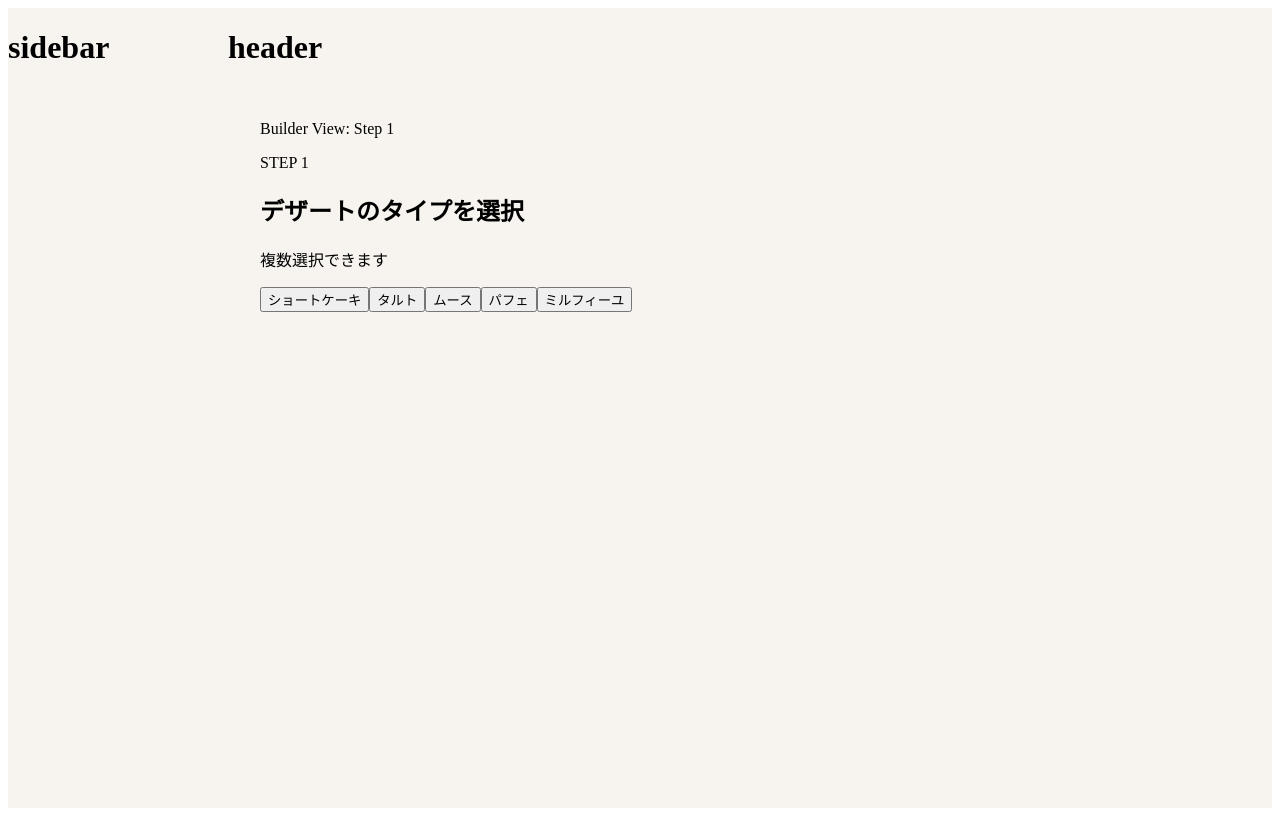
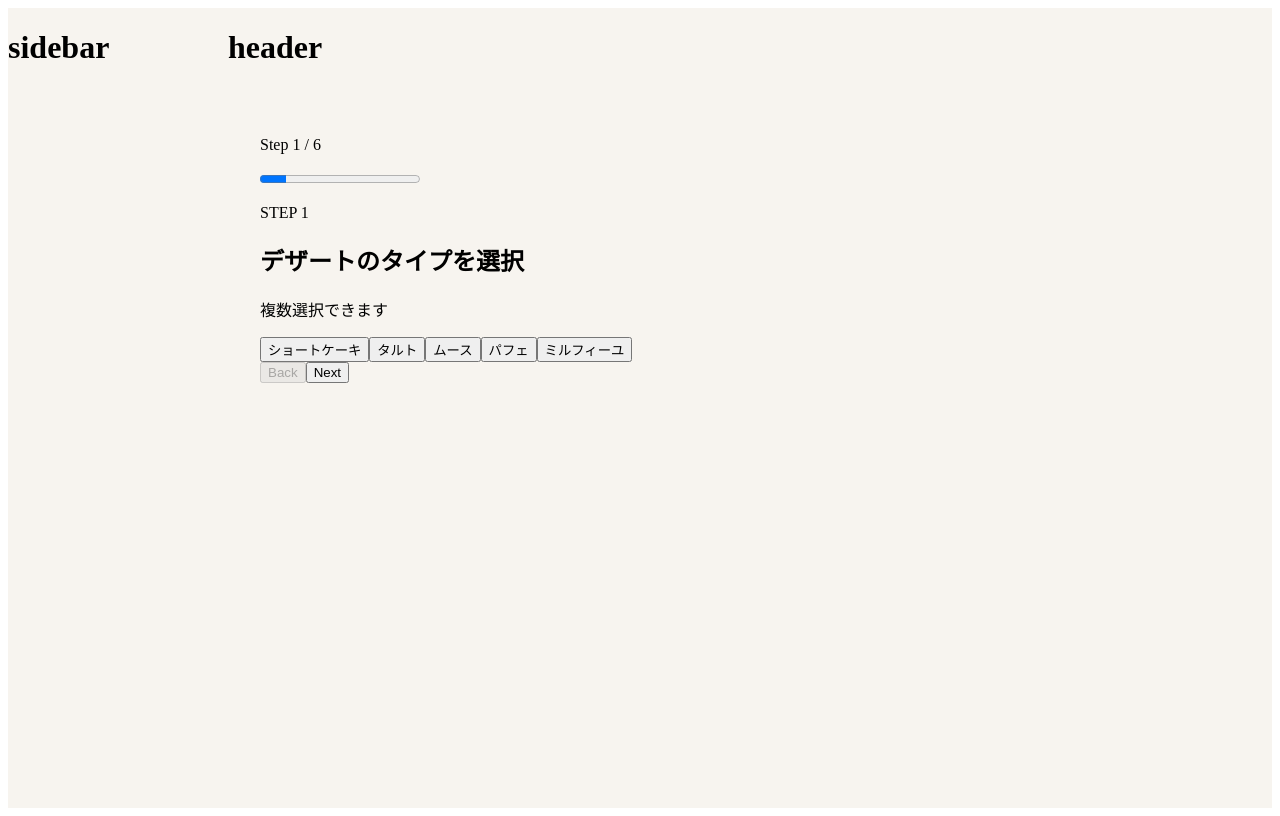
Before and after one commit to usamiyouhei/dessert_idea_builder, a Next.js app: page /idea-builder in a window 1280 px wide. Built offline with nearby package versions, Linux system fonts and the light colour scheme.

Commit message:
update BuilderView

```diff
--- a/src/components/builder/BuilderView.tsx
+++ b/src/components/builder/BuilderView.tsx
@@ -1,15 +1,18 @@
-import React, { ReactNode } from "react";
+import { ReactNode } from "react";
+import styles from "./BuilderView.module.scss";
+import StepProgress from "./StepProgress/StepProgress";
+import StepNavigation from "./StepNavigation/StepNavigation";
 
 type BuilderViewProps = {
   step: number;
   children: ReactNode;
 
-  selectedDessertTypes: string[];
-  selectedFlavors: string[];
-  selectedShapes: string[];
-  selectedTextures: string[];
-  selectedTemperatures: string[];
-  selectedDecorations: string[];
+  // selectedDessertTypes: string[];
+  // selectedFlavors: string[];
+  // selectedShapes: string[];
+  // selectedTextures: string[];
+  // selectedTemperatures: string[];
+  // selectedDecorations: string[];
 
   onBack: () => void;
   onNext: () => void;
@@ -18,19 +21,29 @@ type BuilderViewProps = {
 export default function BuilderView({
   step,
   children,
-  selectedDessertTypes,
-  selectedFlavors,
-  selectedShapes,
-  selectedTextures,
-  selectedTemperatures,
-  selectedDecorations,
+  // selectedDessertTypes,
+  // selectedFlavors,
+  // selectedShapes,
+  // selectedTextures,
+  // selectedTemperatures,
+  // selectedDecorations,
   onBack,
   onNext,
 }: BuilderViewProps) {
+  const totalSteps = 6;
   return (
-    <section>
-      <div>Builder View: Step {step + 1}</div>
-      <div>{children}</div>
+    <section className={styles.builderView}>
+      <StepProgress currentStep={step} totalStep={totalSteps} />
+
+      <div className={styles.card}>
+        <div className={styles.content}>{children}</div>
+        <StepNavigation
+          currentStep={step}
+          totalSteps={totalSteps}
+          onBack={onBack}
+          onNext={onNext}
+        />
+      </div>
     </section>
   );
 }
--- a/src/components/builder/StepNavigation/StepNavigation.tsx
+++ b/src/components/builder/StepNavigation/StepNavigation.tsx
@@ -1,26 +1,33 @@
-import React from "react";
+import styles from "./StepNavigation.module.scss";
+
 type StepNavigationProps = {
   currentStep: number;
-  lastStepIndex: number;
+  totalSteps: number;
   onBack: () => void;
   onNext: () => void;
 };
 
 export default function StepNavigation({
   currentStep,
-  lastStepIndex,
+  totalSteps,
   onBack,
   onNext,
 }: StepNavigationProps) {
   return (
-    <div>
-      <button type="button" onClick={onBack} disabled={currentStep === 0}>
+    <div className={styles.navigation}>
+      <button
+        type="button"
+        onClick={onBack}
+        disabled={currentStep === 0}
+        className={styles.backButton}
+      >
         Back
       </button>
       <button
         type="button"
         onClick={onNext}
-        disabled={currentStep === lastStepIndex}
+        disabled={currentStep === totalSteps - 1}
+        className={styles.nextButton}
       >
         Next
       </button>
--- a/src/components/builder/StepProgress/StepProgress.tsx
+++ b/src/components/builder/StepProgress/StepProgress.tsx
@@ -1,4 +1,5 @@
-import React from "react";
+import styles from "./StepProgress.module.scss";
+
 type StepProgressProps = {
   currentStep: number;
   totalStep: number;
@@ -9,8 +10,8 @@ export default function StepProgress({
   totalStep,
 }: StepProgressProps) {
   return (
-    <div>
-      <p>
+    <div className={styles.progressArea}>
+      <p className={styles.progressText}>
         Step {currentStep + 1} / {totalStep}
       </p>
       <progress value={currentStep + 1} max={totalStep} />
```
Also changed, not shown: src/components/builder/BuilderView.module.scss (added).
